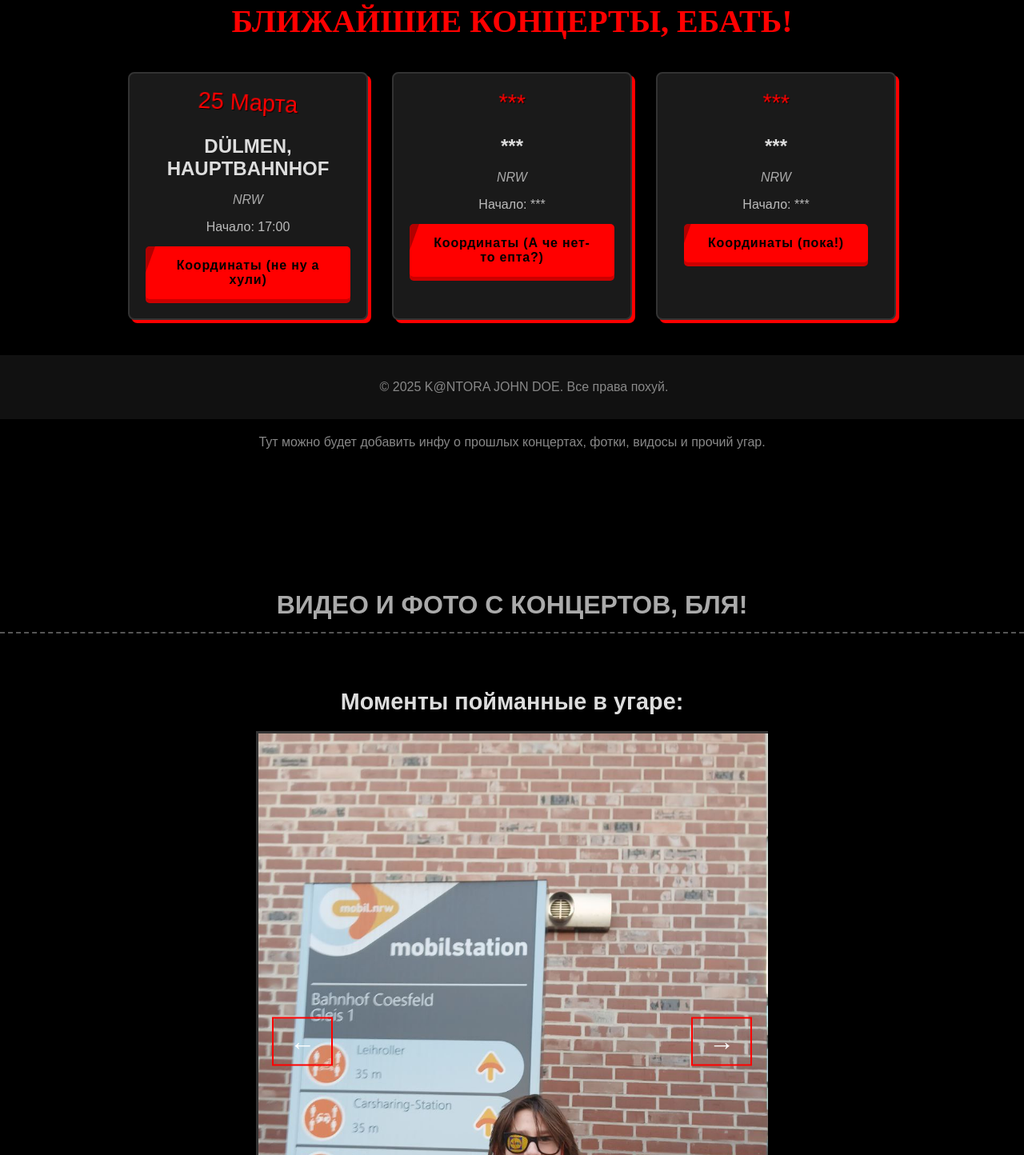
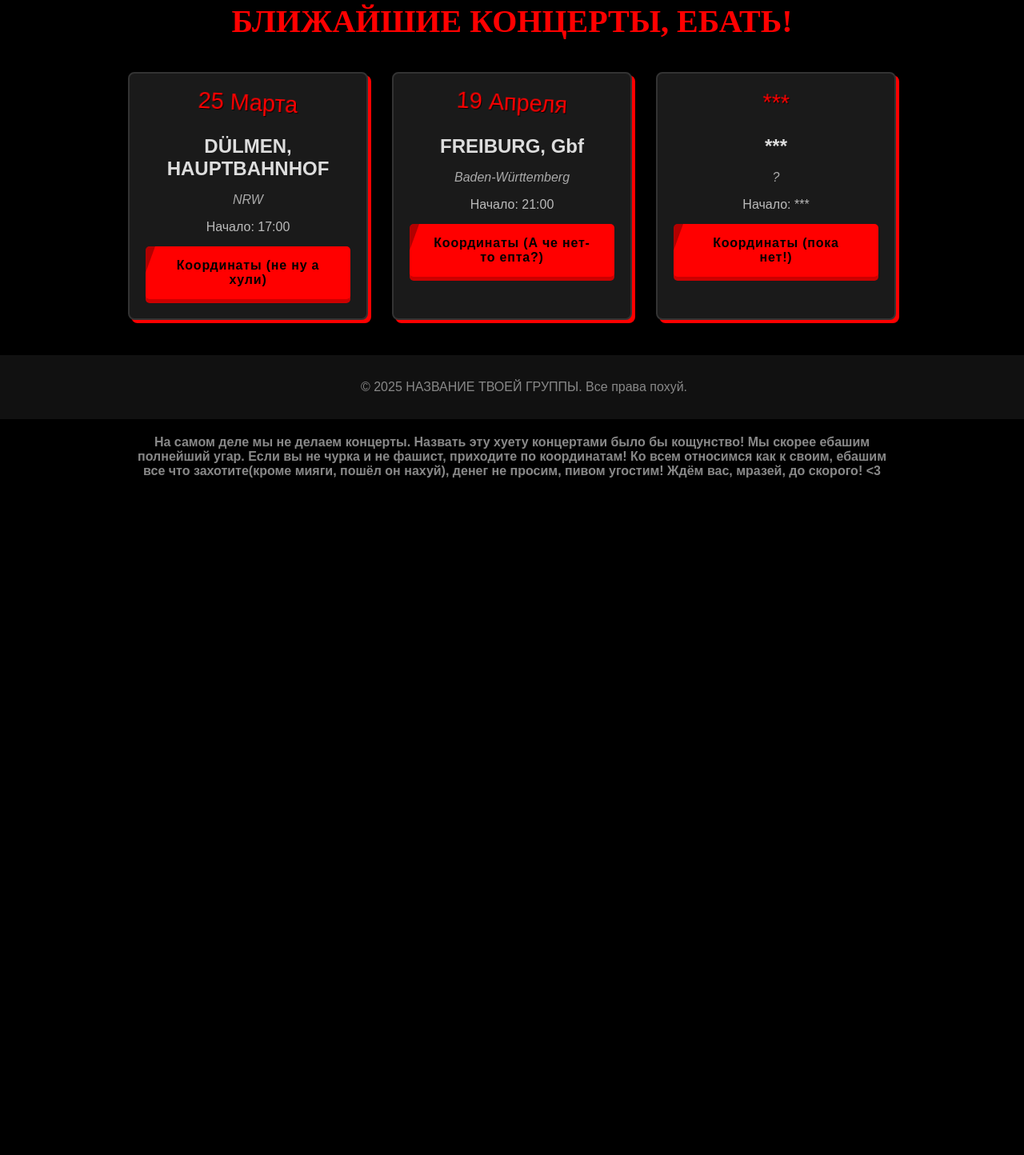
Before and after one commit to romagevalt/KANTORAJOHNDOE, a plain HTML site: page koncerts.html in a window 1280 px wide. Shown: the part 276-1720 px from the top of the page at 80% size. After the commit the page ends 1135 px from the top, so only its background shows below. Drawn offline with Linux system fonts and the light colour scheme; a web font is replaced by a local one.

Commit message:
Update koncerts.html

```diff
--- a/koncerts.html
+++ b/koncerts.html
@@ -3,7 +3,7 @@
 <head>
     <meta charset="UTF-8">
     <meta name="viewport" content="width=device-width, initial-scale=1.0">
-    <title>Концерты - K@NTORA JOHN DOE</title>
+    <title>Концерты - Твоя Панк-Рок Группа</title>
     <link rel="stylesheet" href="concert.css"> <style>
         @import url('https://fonts.googleapis.com/css2?family=Amatic+SC:wght@400;700&family=Nosifer&family=Rubik+Marker+Hatch&display=swap');
         </style>
@@ -35,60 +35,40 @@
                         <h3 class="concert-venue">DÜLMEN, HAUPTBAHNHOF</h3>
                         <p class="concert-city">NRW</p>
                         <p class="concert-time">Начало: 17:00</p>
-                        <a href="#" class="ticket-button">Координаты (не ну а хули)</a>
+                        <a href="https://maps.app.goo.gl/Y9tqmhhSBJ3Xaqvr8" class="ticket-button">Координаты (не ну а хули)</a>
+                    </div>
+                </li>
+                <li class="concert-item">
+                    <div class="concert-details">
+                        <span class="concert-date">19 Апреля</span>
+                        <h3 class="concert-venue">FREIBURG, Gbf</h3>
+                        <p class="concert-city">Baden-Württemberg</p>
+                        <p class="concert-time">Начало: 21:00</p>
+                        <a href="https://maps.app.goo.gl/Y51cm5mst43pqKfb6" class="ticket-button">Координаты (А че нет-то епта?)</a>
                     </div>
                 </li>
                 <li class="concert-item">
                     <div class="concert-details">
                         <span class="concert-date">***</span>
                         <h3 class="concert-venue">***</h3>
-                        <p class="concert-city">NRW</p>
+                        <p class="concert-city">?</p>
                         <p class="concert-time">Начало: ***</p>
-                        <a href="#" class="ticket-button">Координаты (А че нет-то епта?)</a>
-                    </div>
-                </li>
-                <li class="concert-item">
-                    <div class="concert-details">
-                        <span class="concert-date">***</span>
-                        <h3 class="concert-venue">***</h3>
-                        <p class="concert-city">NRW</p>
-                        <p class="concert-time">Начало: ***</p>
-                        <a href="#" class="ticket-button">Координаты (пока!)</a>
+                        <a href="#" class="ticket-button">Координаты (пока нет!)</a>
                     </div>
                 </li>
             </ul>
         </section>
 
         <section class="past-concerts">
-            <h2 class="section-title">ПРОШЛЫЕ УГАРЫ, БЛЯ!</h2>
-            <p class="centered-text">Тут можно будет добавить инфу о прошлых концертах, фотки, видосы и прочий угар.</p>
+            <h2 class="section-title">WTF IS CONCERT?</h2>
+            <h4 class="centered-text">На самом деле мы не делаем концерты. Назвать эту хуету концертами было бы кощунство! Мы скорее ебашим полнейший угар. Если вы не чурка и не фашист, приходите по координатам! Ко всем относимся как к своим, ебашим все что захотите(кроме мияги, пошёл он нахуй), денег не просим, пивом угостим! Ждём вас, мразей, до скорого! <3</h4>
         </section>
     </main>
 
-    <section class="concert-media">
-        <h2 class="section-title">ВИДЕО И ФОТО С КОНЦЕРТОВ, БЛЯ!</h2>
 
-
-
-        <div class="photo-gallery">
-            <h3 class="media-subtitle">Моменты пойманные в угаре:</h3>
-            <div class="photo-carousel">
-                <img src="image/2.jpg" alt="Фото с концерта">
-                <img src="" alt="Фото с концерта">
-                <img src="image/3.jpg" alt="Фото с концерта">
-                <img src="image/4.jpg" alt="Фото с концерта">
-                <img src="image/5.jpg" alt="Фото с концерта">
-                <img src="image/6.jpg" alt="Фото с концерта">
-                </div>
-            <div class="carousel-controls">
-                <button class="prev-button">←</button>
-                <button class="next-button">→</button>
-            </div>
-        </div>
-    </section>
         <br><br><br><br><br><br><br><br><br><br>
     <footer>
-        <p class="centered-text">&copy; 2025 K@NTORA JOHN DOE. Все права похуй.</p>
+        <p class="centered-text">&copy; 2025 НАЗВАНИЕ ТВОЕЙ ГРУППЫ. Все права похуй.</p>
     </footer>
 
 </body>
```
